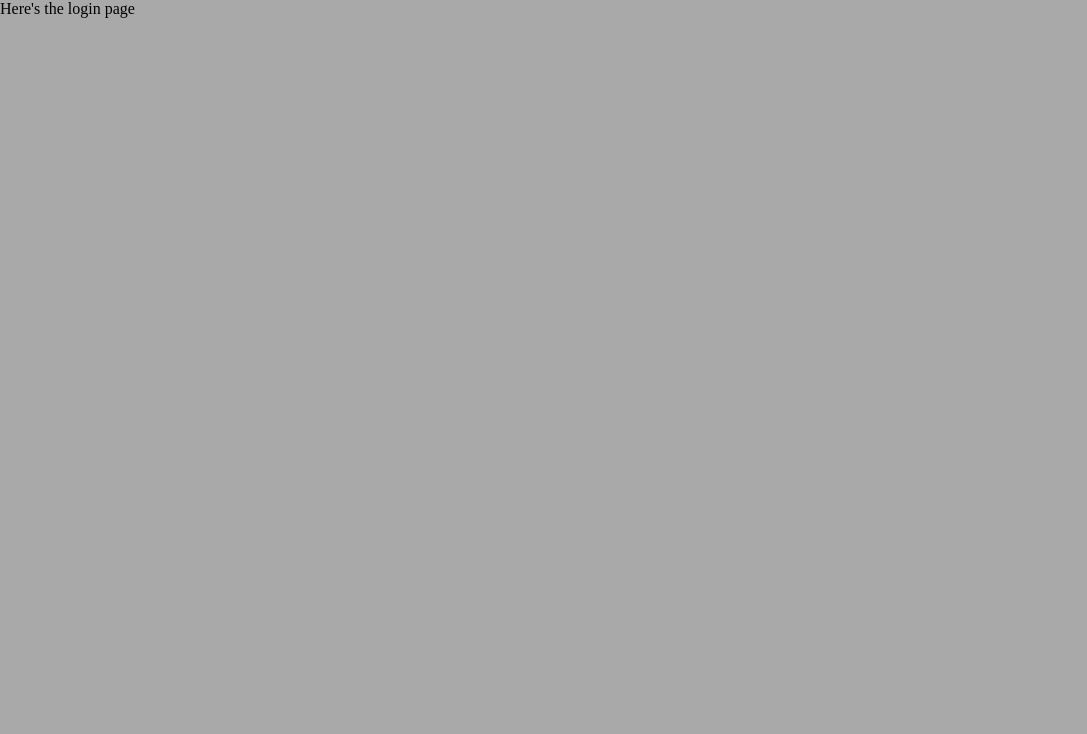
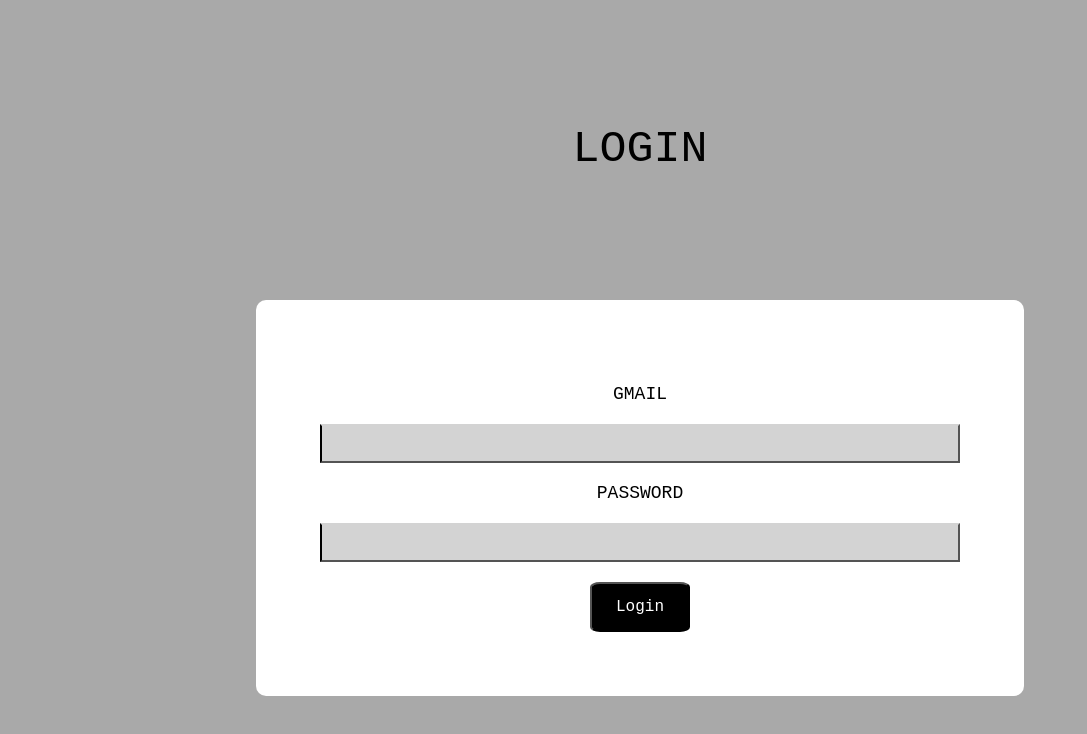
Before and after one commit to AlejandroMtz07/TaskManagerFront, a React (Vite) app: page /login in a window 1280 px wide. Shown: the top 734 px of the page, without its empty margins (0-1087 px from the left). Built offline with nearby package versions, Linux system fonts and the light colour scheme.

Commit message:
Adding the login form component

```diff
--- a/src/Components/App.tsx
+++ b/src/Components/App.tsx
@@ -10,7 +10,16 @@ export default function App() {
   return (
     <BrowserRouter>
       <Routes>
-        <Route path="/" element={<><Presentation/><Navbar/><Description/><Benefits/></>}/>
+        <Route path="/"
+          element={
+            <>
+              <Presentation title="Task Manager App"/>
+              <Navbar/>
+              <Description/>
+              <Benefits/>
+            </>
+          }
+        />
         <Route path="login" element={<Login/>}/>
       </Routes>
     </BrowserRouter>
--- a/src/Components/LoginComponent/Login.module.css
+++ b/src/Components/LoginComponent/Login.module.css
@@ -0,0 +1,43 @@
+.logincontainer{
+    display: flex;
+    flex-direction: column;
+}
+.formcontainer{
+    background-color: white;
+    border-radius: 10px;
+    padding: 5%;
+    height: 50%;
+    width: 50%;
+    margin-left: 20%;
+}
+.loginform{
+    background-color: transparent;
+    display: flex;
+    flex-direction: column;
+    text-align: center;
+}
+.loginform label{
+    text-transform: uppercase;
+    font-family: 'Courier New', Courier, monospace;
+    font-size: large;
+    background-color: transparent;
+    padding: 20px;
+}
+.loginform input{
+    text-align: center;
+    border-color: transparent black black black;
+    background-color: lightgray;
+    padding: 10px;
+}
+.loginform button{
+    border-radius: 10%;
+    margin-top: 20px;
+    padding: 10px;
+    background-color: black;
+    color: white;
+    height: 50px;
+    width: 100px;
+    align-self: center;
+    font-family: 'Courier New', Courier, monospace;
+    font-size: medium;
+}
--- a/src/Components/LoginComponent/Login.tsx
+++ b/src/Components/LoginComponent/Login.tsx
@@ -1,8 +1,19 @@
+import style from './Login.module.css'
+import { Presentation } from "../PresentationComponent/Presentation";
 
 export default function Login() {
   return (
-    <>
-        Here's the login page
-    </>
+    <div className={style.logincontainer}>
+        <Presentation title="Login"/>
+        <div className={style.formcontainer}>
+          <form action="/" className={style.loginform}>
+            <label htmlFor="name">Gmail</label>
+            <input type="email" id='gmail'/>
+            <label htmlFor="password">Password</label>
+            <input type="password" id="password"/>
+            <button type='submit'>Login</button>
+          </form>
+        </div>
+    </div>
   )
 }
--- a/src/Components/PresentationComponent/Presentation.tsx
+++ b/src/Components/PresentationComponent/Presentation.tsx
@@ -1,10 +1,15 @@
 import style from './Presentation.module.css'
 
-export const Presentation = () => {
+
+interface PresentationProps {
+  title :string
+}
+
+export const Presentation = ({title}:PresentationProps) => {
   return (
     <div className={style.header}>
       <header>
-        Task Manager App
+        {title}
       </header>
     </div>
   )
--- a/src/index.css
+++ b/src/index.css
@@ -6,6 +6,3 @@
     display: flex;
     justify-content: left;
 }
-.button{
-    background-color: darkgray;
-}
```
